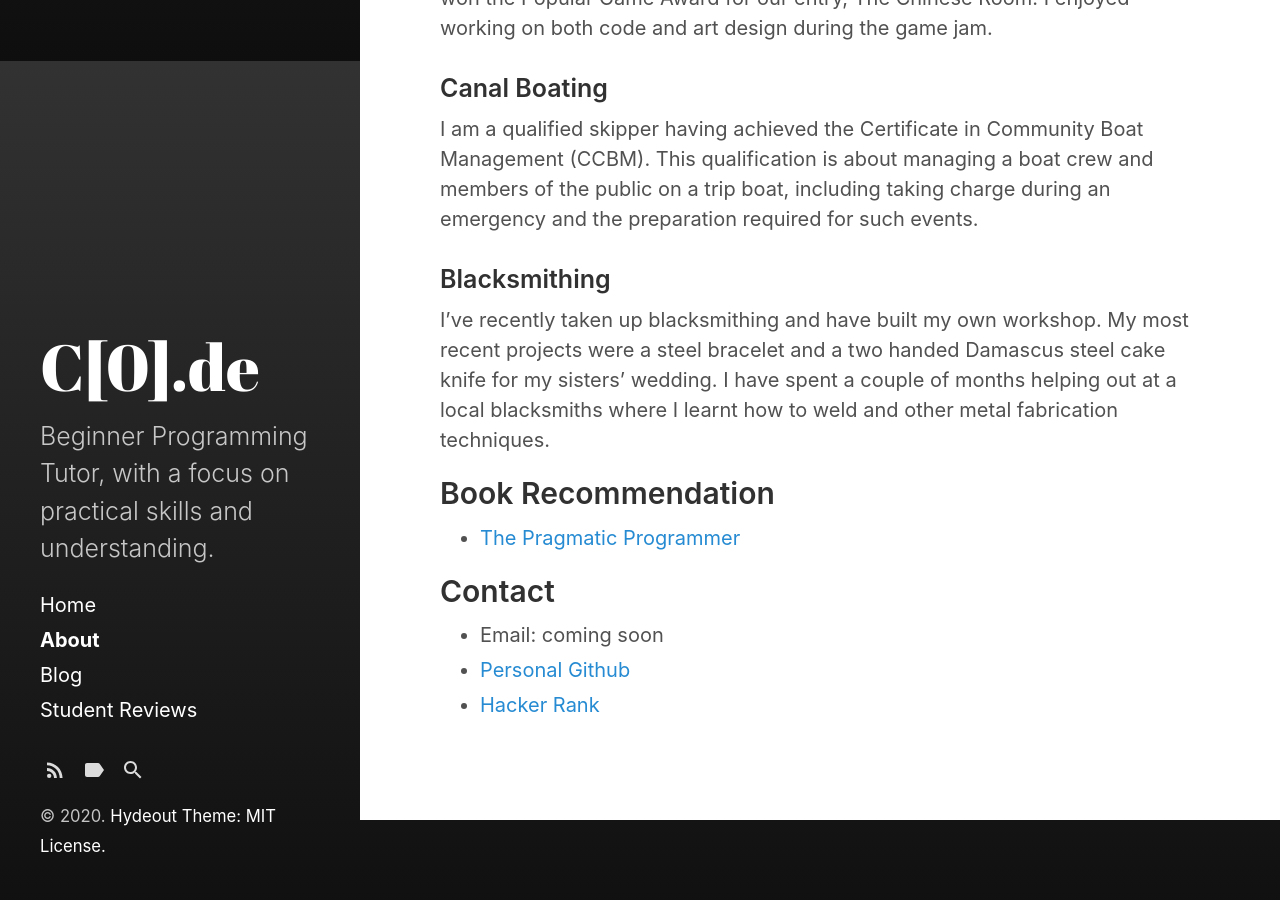
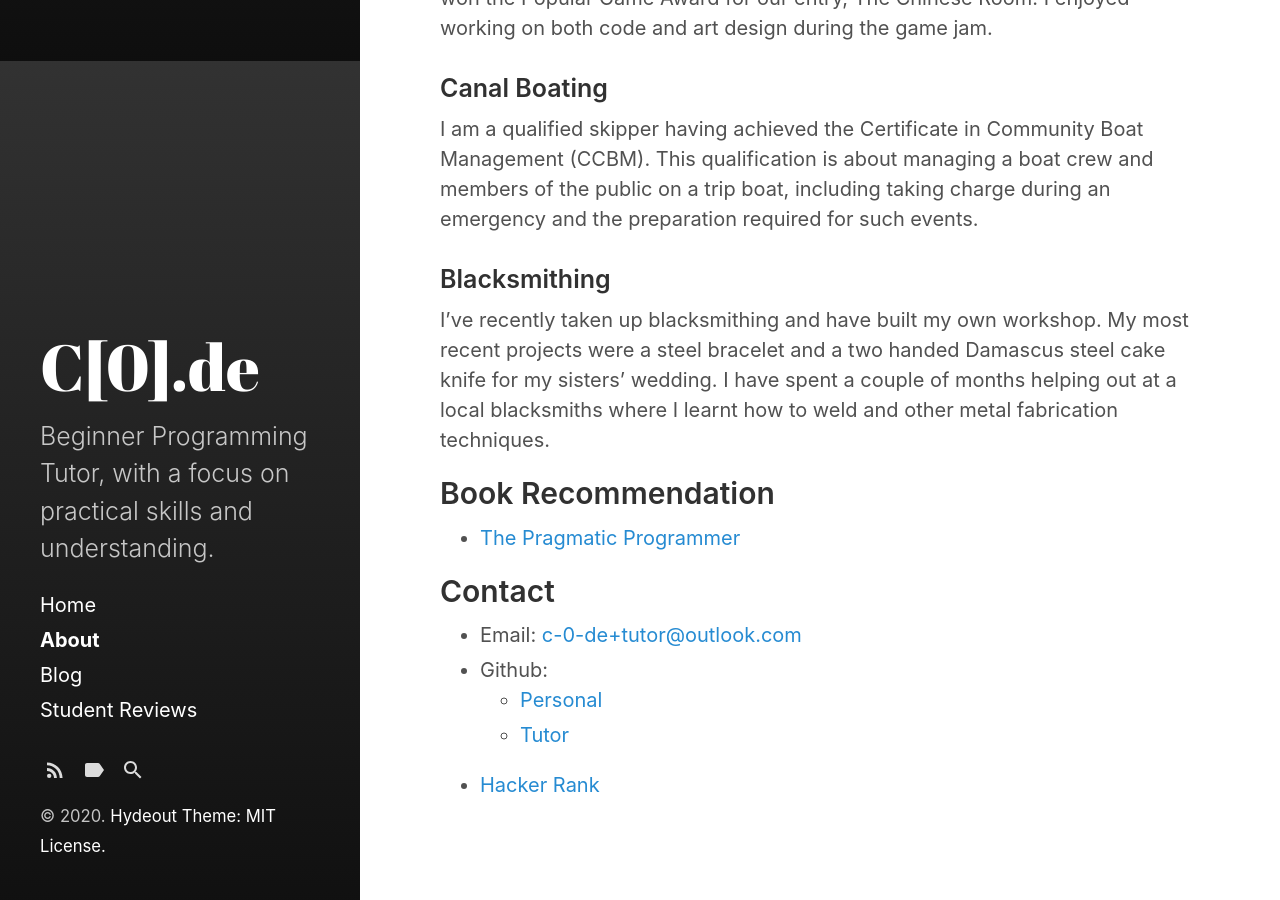
Before and after one commit to megonemad1/Tutor-Website, a Jekyll site: the page built from about.md, in a window 1280 px wide and 900 px high, scrolled down 2639 px. Built offline with Jekyll 4.4.1, drawn with Linux system fonts in a browser that asks for light colours; nearby versions of some CDN libraries.

Commit message:
- add contact info

```diff
--- a/about.md
+++ b/about.md
@@ -77,6 +77,8 @@ I've recently taken up blacksmithing and have built my own workshop. My most rec
 [//]: # Need more book recommendations or beginner resources (w3 schools)
 
 ## Contact
-- Email: coming soon
-- [Personal Github](github.com/megonemad1)
+- Email: [c-0-de+tutor@outlook.com](mailto:c-0-de+tutor@outlook.com)
+- Github:
+    - [Personal](github.com/megonemad1)
+    - [Tutor](https://github.com/C-0-de)
 - [Hacker Rank](hackerrank.com/rhys_puddephatt1)
```
